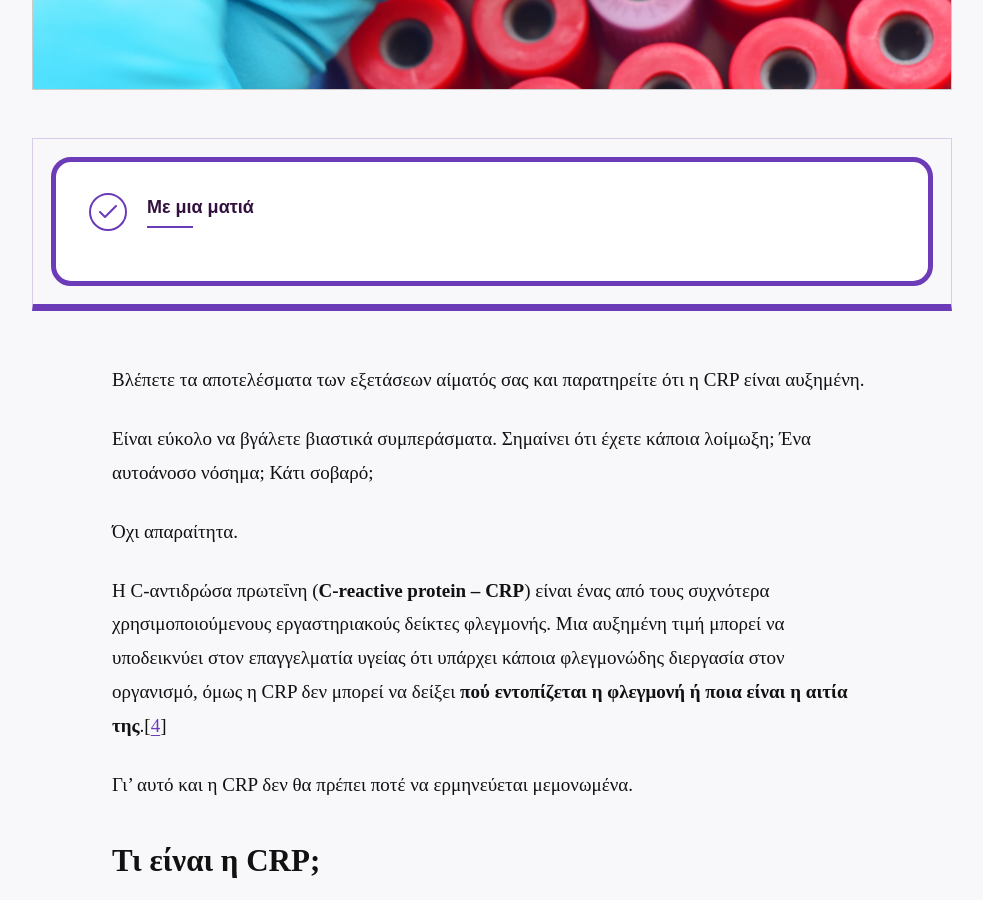
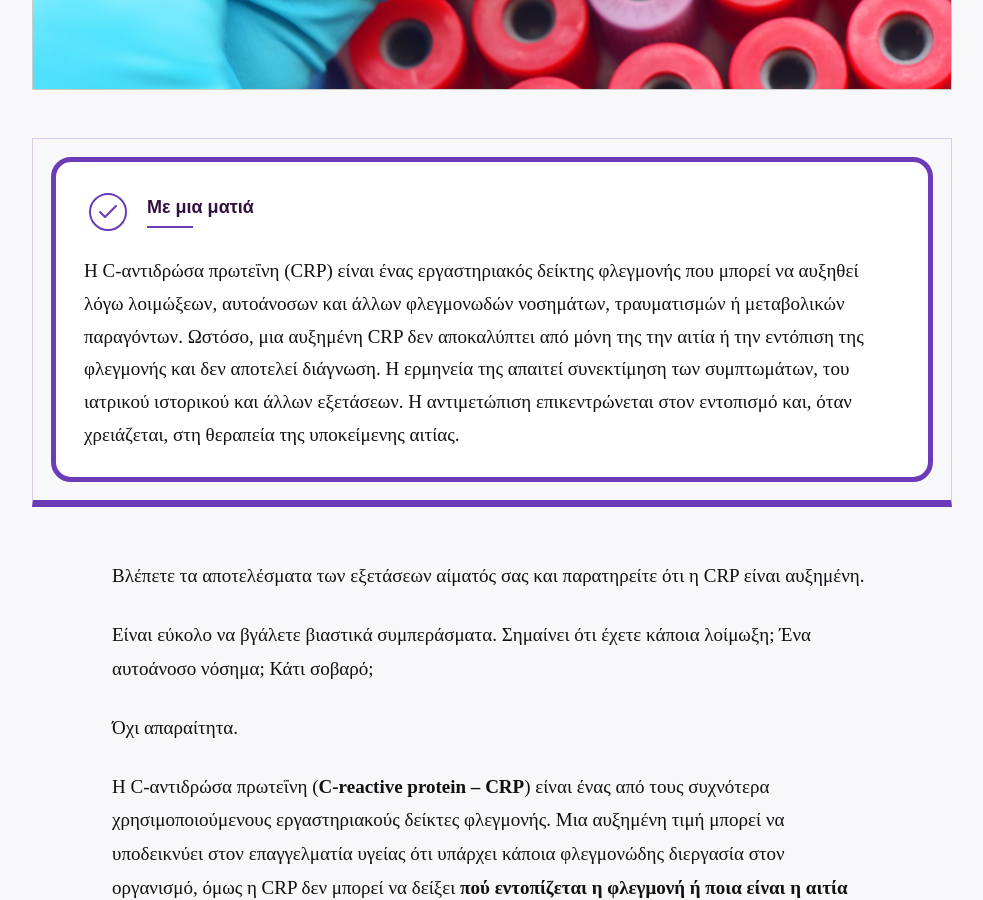
Before and after one commit to BiomedFacts/BiomedFacts, a Jekyll site: the page built from _posts/2026-09-12-ypshlh-crp-ti-shmainei.md, in a window 1280 px wide and 900 px high, scrolled down 923 px. Shown: the whole window, without its empty margins (148-1131 px from the left). Built offline with Jekyll 4.4.1, drawn with Linux system fonts in a browser that asks for light colours.

Commit message:
Update _posts/2026-09-12-ypshlh-crp-ti-shmainei.md (via Pages CMS)

```diff
--- a/_posts/2026-09-12-ypshlh-crp-ti-shmainei.md
+++ b/_posts/2026-09-12-ypshlh-crp-ti-shmainei.md
@@ -13,6 +13,14 @@ seo_title: "Υψηλή CRP: Τι σημαίνει και πότε αυξάνετ
 seo_description: Τι σημαίνει υψηλή CRP στις εξετάσεις αίματος; Μάθετε τι
   δείχνει, ποιες καταστάσεις μπορεί να την αυξήσουν, πώς μπορεί να μειωθεί και
   γιατί δεν αποτελεί από μόνη της διάγνωση.
+overview: Η C-αντιδρώσα πρωτεΐνη (CRP) είναι ένας εργαστηριακός δείκτης
+  φλεγμονής που μπορεί να αυξηθεί λόγω λοιμώξεων, αυτοάνοσων και άλλων
+  φλεγμονωδών νοσημάτων, τραυματισμών ή μεταβολικών παραγόντων. Ωστόσο, μια
+  αυξημένη CRP δεν αποκαλύπτει από μόνη της την αιτία ή την εντόπιση της
+  φλεγμονής και δεν αποτελεί διάγνωση. Η ερμηνεία της απαιτεί συνεκτίμηση των
+  συμπτωμάτων, του ιατρικού ιστορικού και άλλων εξετάσεων. Η αντιμετώπιση
+  επικεντρώνεται στον εντοπισμό και, όταν χρειάζεται, στη θεραπεία της
+  υποκείμενης αιτίας.
 ---
 Βλέπετε τα αποτελέσματα των εξετάσεων αίματός σας και παρατηρείτε ότι η CRP είναι αυξημένη.
 
@@ -173,7 +181,6 @@ seo_description: Τι σημαίνει υψηλή CRP στις εξετάσει
 1. Castell JV, Gómez-Lechón MJ, David M, Andus T, Geiger T, Trullenque R, et al. *Interleukin-6 is the major regulator of acute phase protein synthesis in adult human hepatocytes.* FEBS Lett. 1989;242(2):237–239. doi:10.1016/0014-5793(89)80476-4.
 2. Vigushin DM, Pepys MB, Hawkins PN. *Metabolic and scintigraphic studies of radioiodinated human C-reactive protein in health and disease.* J Clin Invest. 1993;91(4):1351–1357. doi:10.1172/JCI116336.
 3. Mold C, Du Clos TW, Nakayama S, Edwards KM, Gewurz H. *C-reactive protein reactivity with complement and effects on phagocytosis.* Ann N Y Acad Sci. 1982;389:251–262. doi:10.1111/j.1749-6632.1982.tb22141.x.
-
 4. U.S. National Library of Medicine. *C-Reactive Protein (CRP) Test.* MedlinePlus Medical Tests. Updated June 11, 2025.
 5. Nicklas BJ, Ambrosius W, Messier SP, Miller GD, Penninx BWJH, Loeser RF, et al. *Diet-induced weight loss, exercise, and chronic inflammation in older, obese adults: a randomized controlled clinical trial.* Am J Clin Nutr. 2004;79(4):544–551. doi:10.1093/ajcn/79.4.544.
 6. Church TS, Earnest CP, Thompson AM, Priest EL, Rodarte RQ, Saunders T, Ross R, Blair SN. *Exercise without weight loss does not reduce C-reactive protein: the INFLAME study.* Med Sci Sports Exerc. 2010;42(4):708–716. doi:10.1249/MSS.0b013e3181c03a43.
```
